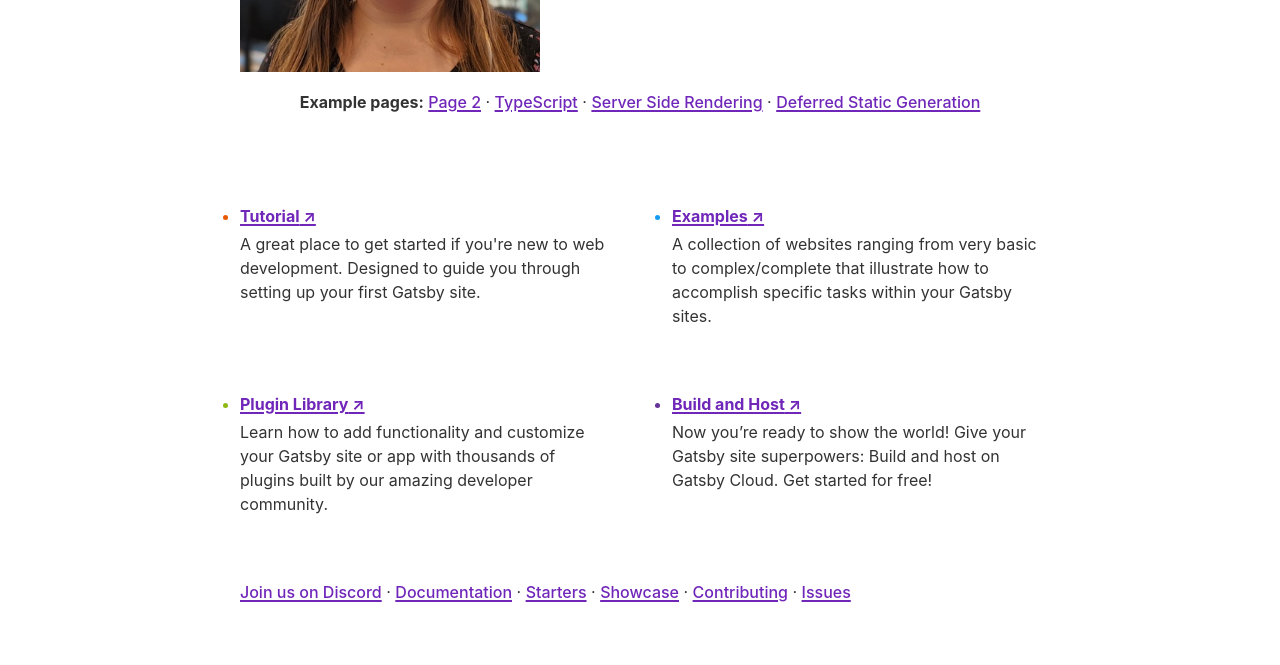
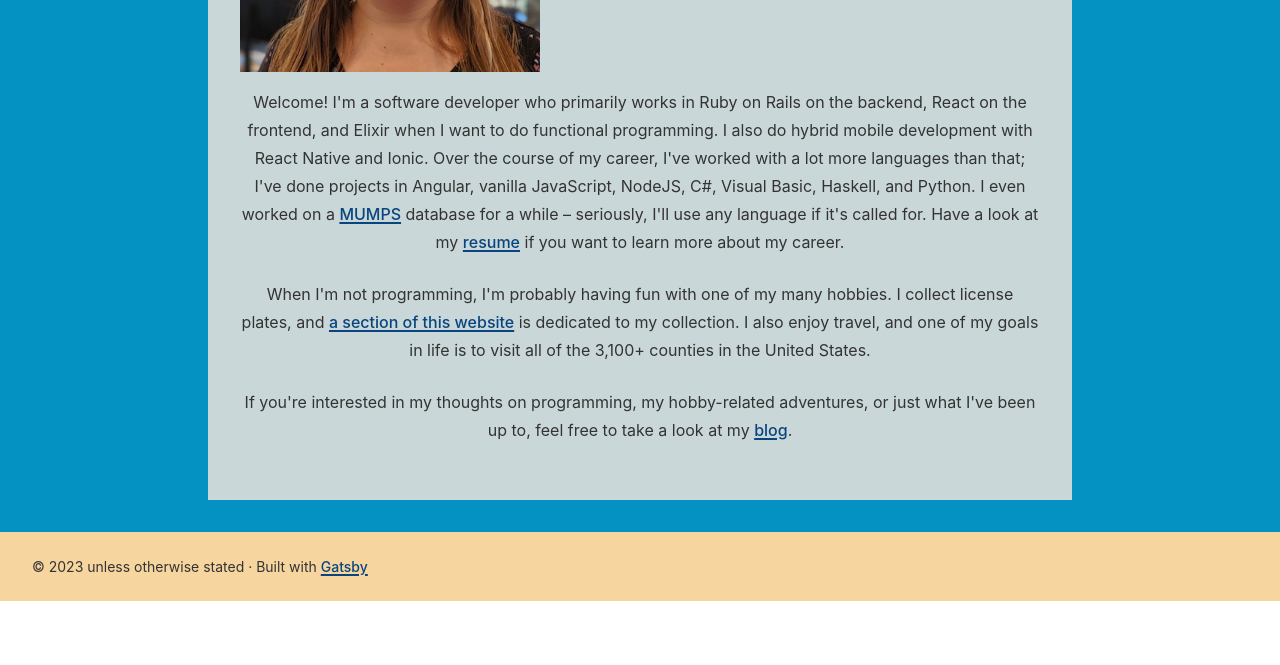
Before and after one commit to aterrype/amy-personal-website, a Gatsby site: page / in a window 1280 px wide. Shown: the part 329-994 px from the top of the page. After the commit the page ends 930 px from the top, so only its background shows below. Built offline with nearby package versions, Linux system fonts and the light colour scheme; Gatsby itself is replaced by a stand-in of ours.

Commit message:
home page

```diff
--- a/src/components/footer.js
+++ b/src/components/footer.js
@@ -6,6 +6,7 @@ const Footer = () => (
       marginTop: `var(--space-5)`,
       padding: `var(--space-4) var(--size-gutter)`,
       fontSize: `var(--font-sm)`,
+      backgroundColor: '#f6d59f',
     }}
   >
     © {new Date().getFullYear()} unless otherwise stated &middot; Built with
--- a/src/components/header.js
+++ b/src/components/header.js
@@ -9,6 +9,7 @@ const Header = ({ siteTitle }) => (
       display: `flex`,
       alignItems: `center`,
       justifyContent: `space-between`,
+      backgroundColor: '#f6d59f',
     }}
   >
     <Link
--- a/src/components/layout.css
+++ b/src/components/layout.css
@@ -1,7 +1,7 @@
 :root {
   --border-radius: 4px;
   --color-text: #333;
-  --color-primary: #7026b9;
+  --color-primary: #08457e;
   --color-code-bg: #fff4db;
   --color-code: #8a6534;
   --font-sans: -apple-system, BlinkMacSystemFont, "Segoe UI", Helvetica, Arial,
--- a/src/components/layout.js
+++ b/src/components/layout.js
@@ -24,19 +24,21 @@ const Layout = ({ children }) => {
   `)
 
   return (
-    <>
+    <div style={{backgroundColor: "#0492c2"}}>
       <Header siteTitle={data.site.siteMetadata?.title || `Title`} />
       <div
         style={{
           margin: `0 auto`,
           maxWidth: `var(--size-content)`,
           padding: `var(--size-gutter)`,
+          height: `100%`,
+          backgroundColor: '#cad7d9',
         }}
       >
         <main>{children}</main>
       </div>
       <Footer />
-    </>
+    </div>
   )
 }
 
--- a/src/pages/index.js
+++ b/src/pages/index.js
@@ -96,34 +96,23 @@ const IndexPage = () => (
         </h3>
       </div>
       <p className={styles.intro}>
-        <b>Example pages:</b>{" "}
-        {samplePageLinks.map((link, i) => (
-          <React.Fragment key={link.url}>
-            <Link to={link.url}>{link.text}</Link>
-            {i !== samplePageLinks.length - 1 && <> · </>}
-          </React.Fragment>
-        ))}
+        Welcome! I'm a software developer who primarily works in Ruby on Rails on the backend, React on the frontend,
+        and Elixir when I want to do functional programming. I also do hybrid mobile development with React&nbsp;Native and Ionic.
+        Over the course of my career, I've worked with a lot more languages than that; I've done projects in Angular,
+        vanilla JavaScript, NodeJS, C#, Visual Basic, Haskell, and Python. I even worked on a&nbsp;
+        <a href="https://en.wikipedia.org/wiki/MUMPS">MUMPS</a> database for a while &ndash; seriously, I'll use any language
+        if it's called for. Have a look at my <Link to="/resume">resume</Link> if you want to learn more about my career.
+      </p>
+      <p className={styles.intro}>
+        When I'm not programming, I'm probably having fun with one of my many hobbies. I collect license plates, and&nbsp;
+        <Link to="/license-plates">a section of this website</Link> is dedicated to my collection. I also enjoy travel,
+        and one of my goals in life is to visit all of the 3,100+ counties in the United States.
+      </p>
+      <p className={styles.intro}>
+        If you're interested in my thoughts on programming, my hobby-related adventures, or just what I've been up to,
+        feel free to take a look at my <Link to="/blog">blog</Link>.
       </p>
     </div>
-    <ul className={styles.list}>
-      {links.map(link => (
-        <li key={link.url} className={styles.listItem}>
-          <a
-            className={styles.listItemLink}
-            href={`${link.url}${utmParameters}`}
-          >
-            {link.text} ↗
-          </a>
-          <p className={styles.listItemDescription}>{link.description}</p>
-        </li>
-      ))}
-    </ul>
-    {moreLinks.map((link, i) => (
-      <React.Fragment key={link.url}>
-        <a href={`${link.url}${utmParameters}`}>{link.text}</a>
-        {i !== moreLinks.length - 1 && <> · </>}
-      </React.Fragment>
-    ))}
   </Layout>
 )
 
```
